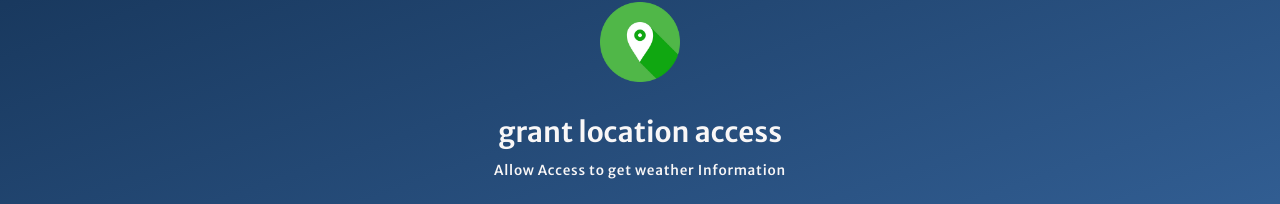
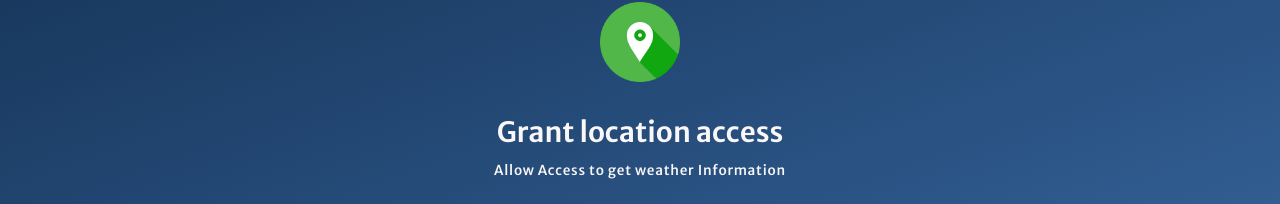
Before and after one commit to BhogeswarT/weather_Api_project, a plain HTML site: page index.html in a window 1280 px wide. Shown: the part 214-418 px from the top of the page. Drawn offline with Linux system fonts and the light colour scheme.

Commit message:
Update index.html

```diff
--- a/index.html
+++ b/index.html
@@ -26,7 +26,7 @@
             <!-- grant loaction container -->
             <div class="sub-container grant-location-container">
                 <img src="./assets/location.png" width="80" height="80" loading="lazy">
-                <p>grant location access</p>
+                <p>Grant location access</p>
                 <p>Allow Access to get weather Information</p>
                 <button class="btn" data-grantAccess>Grant Access</button>
             </div>
```
